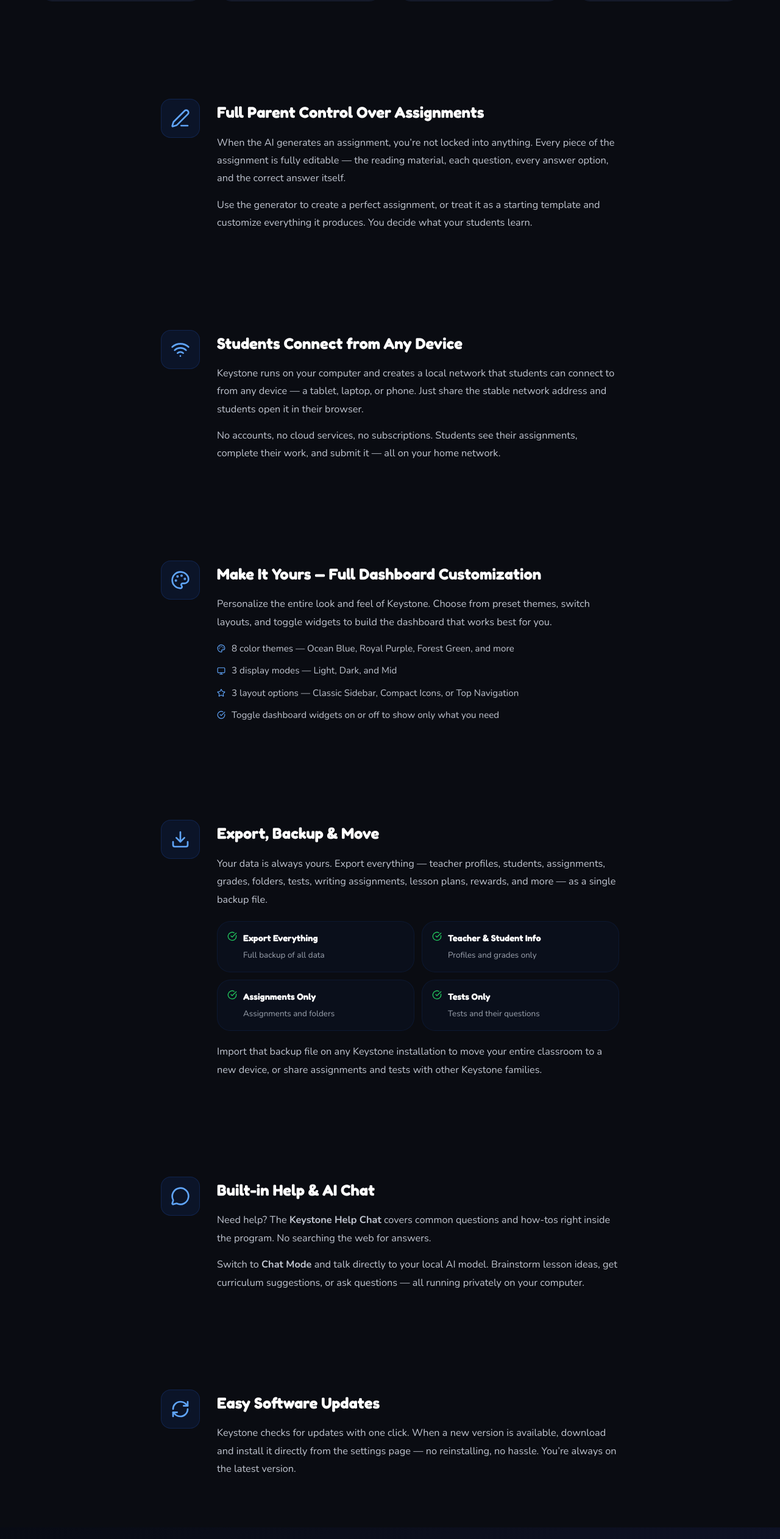
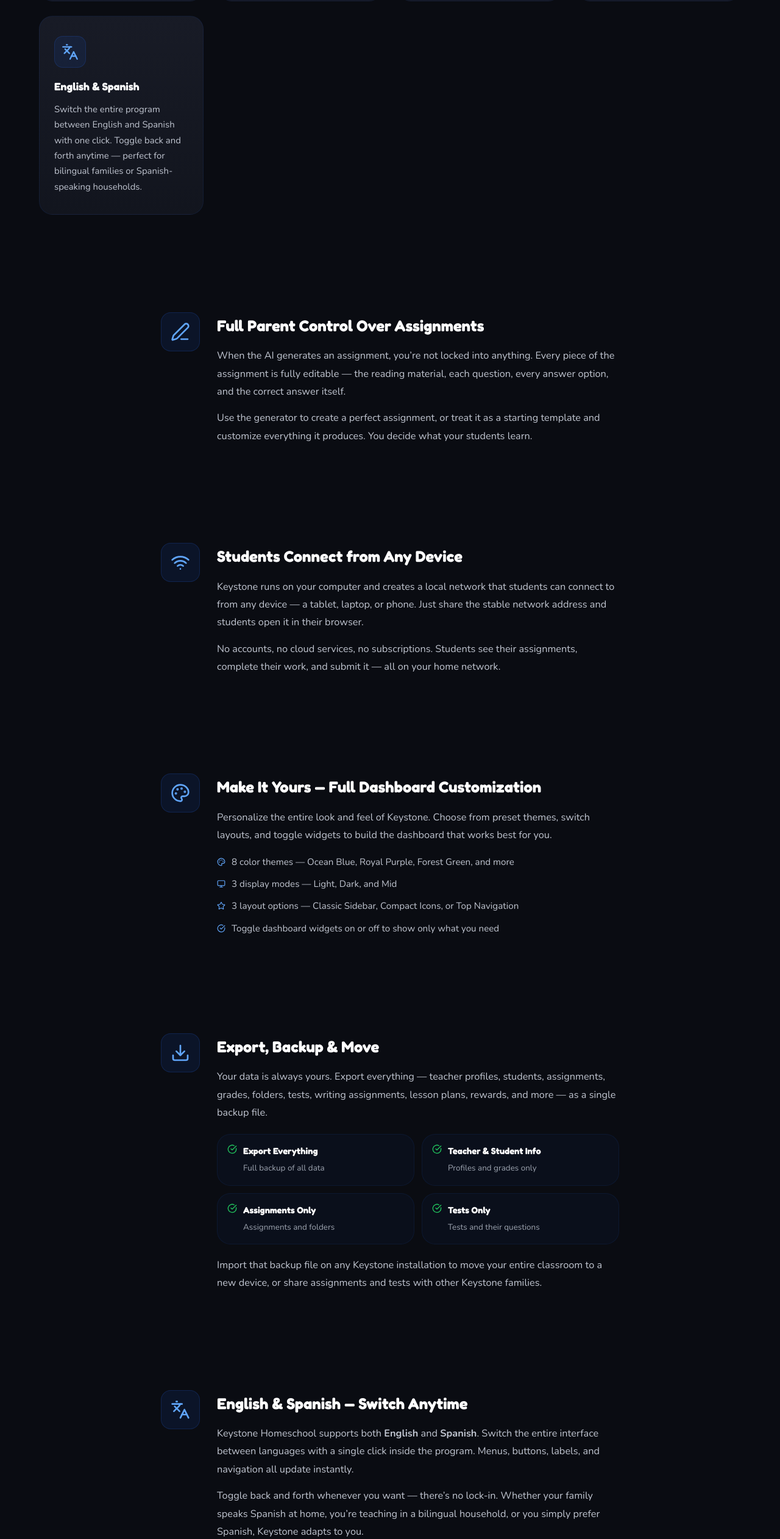
Before and after one commit to DEVmusic404/Keystonewebpage, a React (Vite) app: page /features in a window 1280 px wide. Shown: the part 1526-4049 px from the top of the page at 61% size. Built offline with nearby package versions, Linux system fonts and the light colour scheme; the HTML template or start-up script is replaced by a standard one.

Commit message:
Add English/Spanish language toggle feature to Features and Buy pages

```diff
--- a/src/pages/Buy.tsx
+++ b/src/pages/Buy.tsx
@@ -15,6 +15,7 @@
   Cpu,
   MemoryStick,
   HardDrive,
+  Languages,
 } from 'lucide-react'
 import styles from './Buy.module.css'
 
@@ -26,6 +27,7 @@
   'Export & Import Resources',
   'Unlimited Students — No Per-Seat Cost',
   'Full Editor Control Over All Content',
+  'English & Spanish Language Support',
   'Lifetime Access — No Subscriptions',
 ]
 
@@ -59,6 +61,11 @@
     icon: <Shield size={20} />,
     title: 'Complete Control',
     desc: 'Edit every AI-generated piece. You decide exactly what your students learn.',
+  },
+  {
+    icon: <Languages size={20} />,
+    title: 'English & Spanish',
+    desc: 'Switch the entire program between English and Spanish anytime with one click.',
   },
 ]
 
--- a/src/pages/Features.tsx
+++ b/src/pages/Features.tsx
@@ -21,6 +21,7 @@
   Users,
   Star,
   Bot,
+  Languages,
 } from 'lucide-react'
 import styles from './Features.module.css'
 
@@ -64,8 +65,11 @@
     icon: <Share2 size={28} />,
     title: 'Export & Share',
     desc: 'Export assignments and tests to share with other Keystone families. Move your entire classroom to a new device with a single backup file — students, assignments, grades, and all.',
-  },
-]
+  },  {
+    icon: <Languages size={28} />,
+    title: 'English & Spanish',
+    desc: 'Switch the entire program between English and Spanish with one click. Toggle back and forth anytime \u2014 perfect for bilingual families or Spanish-speaking households.',
+  },]
 
 const dashboardFeatures = [
   { icon: <Palette size={14} />, text: '8 color themes — Ocean Blue, Royal Purple, Forest Green, and more' },
@@ -254,6 +258,32 @@
         <div className={styles.content}>
           <div className={styles['detail-block']}>
             <div className={styles['detail-icon']}>
+              <Languages size={32} />
+            </div>
+            <div>
+              <h2>English &amp; Spanish — Switch Anytime</h2>
+              <p>
+                Keystone Homeschool supports both <strong>English</strong> and{' '}
+                <strong>Spanish</strong>. Switch the entire interface between
+                languages with a single click inside the program. Menus,
+                buttons, labels, and navigation all update instantly.
+              </p>
+              <p>
+                Toggle back and forth whenever you want — there&rsquo;s no
+                lock-in. Whether your family speaks Spanish at home, you&rsquo;re
+                teaching in a bilingual household, or you simply prefer
+                Spanish, Keystone adapts to you.
+              </p>
+            </div>
+          </div>
+        </div>
+      </section>
+
+      {/* Help Chat & AI Chat */}
+      <section className={`${styles.section} ${styles.alt}`}>
+        <div className={styles.content}>
+          <div className={styles['detail-block']}>
+            <div className={styles['detail-icon']}>
               <MessageCircle size={32} />
             </div>
             <div>
```
